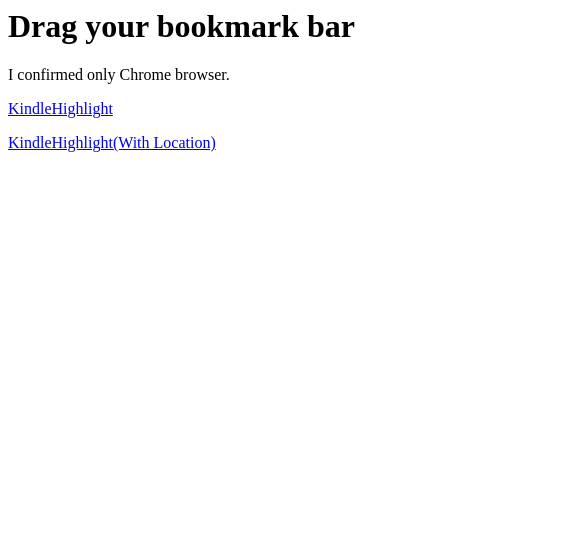
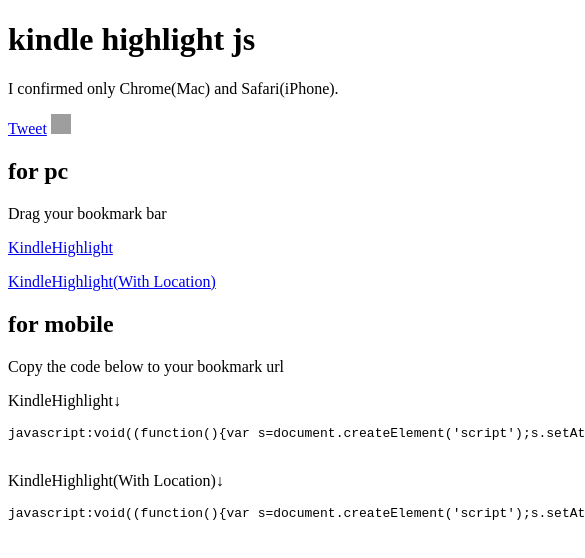
Before and after one commit to hilotter/kindle_highlight_js, a website: page index.html in a window 390 px wide. Shown: the top 558 px of the page, 585 px wide, since content can reach past the window. Drawn offline with Linux system fonts and the light colour scheme; grey boxes are pictures that could not be loaded.

Commit message:
add mobile bookmarklet text

```diff
--- a/index.html
+++ b/index.html
@@ -1,7 +1,27 @@
-<h1>Drag your bookmark bar</h1>
+<!DOCTYPE html>
+<html>
+  <head>
+    <title>kindle highlight js</title>
+    <meta charset="utf-8">
+    <meta http-equiv="X-UA-Compatible" content="IE=edge">
+    <meta name="description" content="save your kindle highlight, iikannji.">
+    <meta name="keywords" content="kindle,highlight,ハイライト,保存">
+    <meta property="og:type" content="website">
+    <meta property="og:url" content="http://hilotter.github.io/kindle_highlight_js/">
+    <meta property="og:site_name" content="kindle highlight js">
+    <meta property="og:description" content="save your kindle highlight, iikannji.">
+  </head>
+  <body>
+    <h1>kindle highlight js</h1>
 
-<p>I confirmed only Chrome browser.</p>
+    <p>I confirmed only Chrome(Mac) and Safari(iPhone).</p>
 
+    <a href="https://twitter.com/share" class="twitter-share-button" data-url="http://hilotter.github.io/kindle_highlight_js/" data-text="kindle_highlight_js" data-related="hilotter" data-count="none" data-hashtags="kindle">Tweet</a>
+    <a href="http://b.hatena.ne.jp/entry/hilotter.github.io/kindle_highlight_js/" class="hatena-bookmark-button" data-hatena-bookmark-title="kindle_highlight_js" data-hatena-bookmark-layout="standard-noballoon" data-hatena-bookmark-lang="ja" title="このエントリーをはてなブックマークに追加"><img src="https://b.st-hatena.com/images/entry-button/button-only@2x.png" alt="このエントリーをはてなブックマークに追加" width="20" height="20" style="border: none;" /></a>
+
+    <section>
+    <h2>for pc</h2>
+    <p>Drag your bookmark bar</p>
     <p>
     <a href="javascript:void((function(){var s=document.createElement('script');s.setAttribute('type','text/javascript');s.setAttribute('charset','UTF-8');s.setAttribute('src','https://hilotter.github.io/kindle_highlight_js/main.min.js');document.body.appendChild(s);})());">KindleHighlight</a>
     </p>
@@ -9,3 +29,22 @@
     <p>
     <a href="javascript:void((function(){var s=document.createElement('script');s.setAttribute('type','text/javascript');s.setAttribute('charset','UTF-8');s.setAttribute('src','https://hilotter.github.io/kindle_highlight_js/main_location.min.js');document.body.appendChild(s);})());">KindleHighlight(With Location)</a>
     </p>
+    </section>
+
+    <section>
+    <h2>for mobile</h2>
+    <p>Copy the code below to your bookmark url</p>
+    <p>KindleHighlight↓</p>
+    <pre>
+javascript:void((function(){var s=document.createElement('script');s.setAttribute('type','text/javascript');s.setAttribute('charset','UTF-8');s.setAttribute('src','https://hilotter.github.io/kindle_highlight_js/main.min.js');document.body.appendChild(s);})());
+    </pre>
+    <p>KindleHighlight(With Location)↓</p>
+    <pre>
+javascript:void((function(){var s=document.createElement('script');s.setAttribute('type','text/javascript');s.setAttribute('charset','UTF-8');s.setAttribute('src','https://hilotter.github.io/kindle_highlight_js/main_location.min.js');document.body.appendChild(s);})());
+    </pre>
+    </section>
+
+    <script type="text/javascript" src="https://b.st-hatena.com/js/bookmark_button.js" charset="utf-8" async="async"></script>
+    <script>!function(d,s,id){var js,fjs=d.getElementsByTagName(s)[0],p=/^http:/.test(d.location)?'http':'https';if(!d.getElementById(id)){js=d.createElement(s);js.id=id;js.src=p+'://platform.twitter.com/widgets.js';fjs.parentNode.insertBefore(js,fjs);}}(document, 'script', 'twitter-wjs');</script>
+  </body>
+</html>
```
Lines whose indentation alone changed are shown as unchanged.
